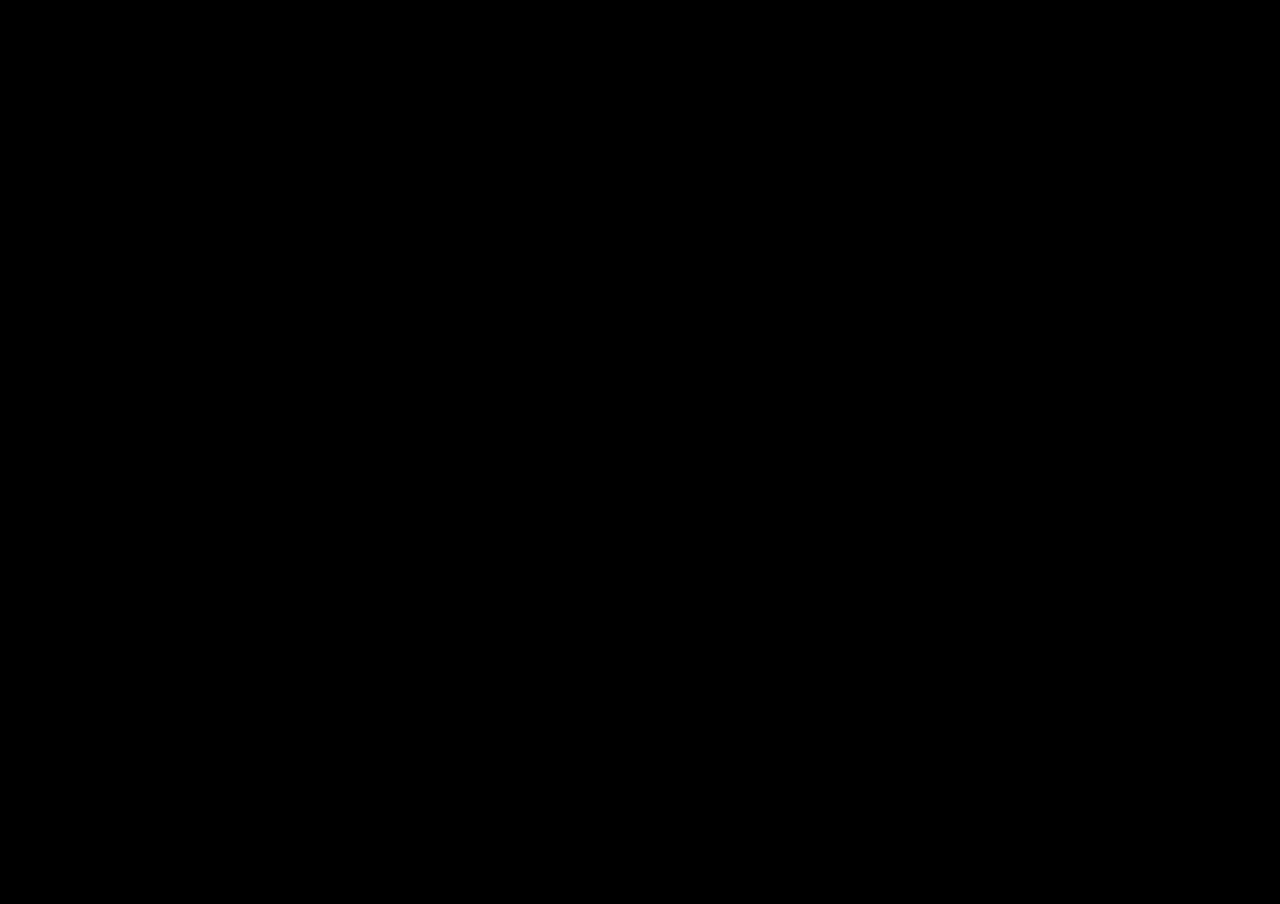
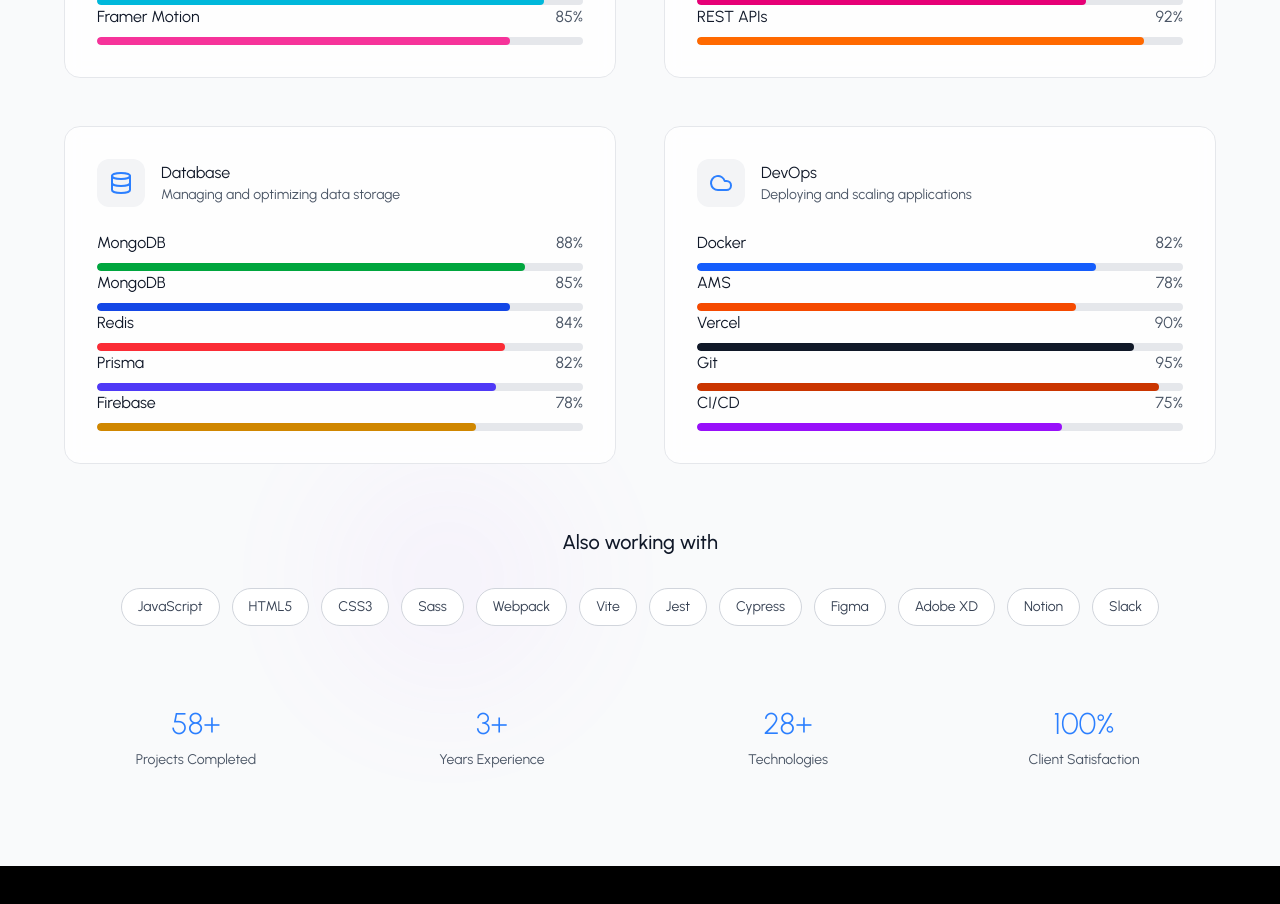
Before and after one commit to PaolaQuintanilla/devfolio, a React (Vite) app: page / in a window 1280 px wide. Shown: the part 1400-2304 px from the top of the page. Before the commit the page ends 2036 px from the top, so only its background shows below. Built offline with nearby package versions, Linux system fonts and the light colour scheme.

Commit message:
add additional Skills and stats

```diff
--- a/src/App.tsx
+++ b/src/App.tsx
@@ -12,7 +12,6 @@
         <SkillsSection />
       </div>
     </ThemeProvider>
-    // 47:50
   );
 };
 
--- a/src/components/Sections/SkillsSection.tsx
+++ b/src/components/Sections/SkillsSection.tsx
@@ -8,10 +8,10 @@
 } from "framer-motion";
 import { useTheme } from "../../context/useTheme";
 import { containerVariants, itemVariants } from "../../utils/helper";
-import { SKILLS_CATEGORY } from "../../utils/data";
+import { SKILLS_CATEGORY, STATS, TECH_STACK } from "../../utils/data";
 
 export const SkillsSection = () => {
-  const { isDarkmode } = useTheme();
+  const { isDarkMode } = useTheme();
   const sectionRef = useRef(null);
   const isInView = useInView(sectionRef, { once: true, margin: "-100px" });
 
@@ -39,19 +39,19 @@
       ref={sectionRef}
       id="skills"
       className={`py-24 px-6 ${
-        isDarkmode ? "bg-gray-950 text-white" : "bg-gray-50 text-gray-900"
+        isDarkMode ? "bg-gray-950 text-white" : "bg-gray-50 text-gray-900"
       } relative overflow-hidden`}
     >
       {/* Background elements */}
       <motion.div style={{ y }} className="absolute inset-0 overflow-hidden">
         <div
           className={`absolute top-40 right-1/4 w-72 h-72 rounded-full blur-3xl opacity-5 ${
-            isDarkmode ? "bg-blue-500" : "bg-blue-400"
+            isDarkMode ? "bg-blue-500" : "bg-blue-400"
           }`}
         />
         <div
           className={`absolute bottom-40 left-1/4 w-64 h-64 rounded-full blur-3xl opacity-5 ${
-            isDarkmode ? "bg-purple-500" : "bg-purple-400"
+            isDarkMode ? "bg-purple-500" : "bg-purple-400"
           }`}
         />
       </motion.div>
@@ -67,7 +67,7 @@
           <motion.div
             variants={itemVariants as Variants}
             className={`text-sm uppercase tracking-widest ${
-              isDarkmode ? "text-gary-500" : "text-gray-600"
+              isDarkMode ? "text-gary-500" : "text-gray-600"
             } mb-4`}
           >
             Technical Expertise
@@ -82,7 +82,7 @@
           <motion.p
             variants={itemVariants as Variants}
             className={`text-xl ${
-              isDarkmode ? "text-gray-400" : "text-gray-600"
+              isDarkMode ? "text-gray-400" : "text-gray-600"
             } max-w-2xl mx-auto font-light`}
           >
             A comprehensive toolkit for building modern, scalable web
@@ -94,14 +94,131 @@
           initial="hidden"
           animate={isInView ? "visible" : "hidden"}
           variants={containerVariants}
-          className=""
+          className="grid md:grid-cols-2 gap-8 lg:gap-12"
         >
           {SKILLS_CATEGORY.map((category, categoryIndex) => (
             <motion.div
               key={category.title}
               variants={itemVariants as Variants}
-              className={``}
-            ></motion.div>
+              className={`p-8 rounded-2xl border ${
+                isDarkMode
+                  ? "bg-gray-900/50 border-gray-800 backdrop-blur-sm"
+                  : "bg-white/80 border-gray-200 backdrop-blur-sm"
+              }`}
+            >
+              {/* Category header */}
+              <div className="flex items-center mb-6">
+                <div
+                  className={`p-3 rounded-xl ${
+                    isDarkMode ? "bg-gray-800" : "bg-gray-100"
+                  } mr-4`}
+                >
+                  <category.icon size={24} className="text-blue-500" />
+                </div>
+                <div>
+                  <h3 className="">{category.title}</h3>
+                  <p
+                    className={`text-sm ${
+                      isDarkMode ? "text-gray-400" : "text-gray-600"
+                    }`}
+                  >
+                    {category.description}
+                  </p>
+                </div>
+              </div>
+              <div>
+                {category.skills.map((skill, skillIndex) => (
+                  <div key={skill.name} className="group">
+                    <div className="flex justify-between items-center mb-2">
+                      <span className="">{skill.name}</span>
+                      <span
+                        className={`text-x s ${
+                          isDarkMode ? "text-gray-500" : "text-gray-600"
+                        }`}
+                      >
+                        {skill.level}%
+                      </span>
+                    </div>
+                    <div
+                      className={`h-2 rounded-full overflow-hidden ${
+                        isDarkMode ? "bg-gray-800" : "bg-gray-200"
+                      } `}
+                    >
+                      <motion.div
+                        variants={skillBarVariants as Variants}
+                        initial="hidden"
+                        animate={isInView ? "visible" : "hidden"}
+                        custom={skill.level}
+                        className={`h-full ${skill.color} rounded-full relative`}
+                      >
+                        <div className="absolute inset-0 bg-white/20 rounded-full opacity-0 group-hover:opacity-100 transition-opacity duration-300" />
+                      </motion.div>
+                    </div>
+                  </div>
+                ))}
+              </div>
+            </motion.div>
+          ))}
+        </motion.div>
+
+        {/* Additional Skills */}
+        <motion.div
+          initial="hidden"
+          animate={isInView ? "visible" : "hidden"}
+          variants={containerVariants}
+          className="mt-16"
+        >
+          <motion.div
+            variants={itemVariants as Variants}
+            className="text-center mb-8"
+          >
+            <h3 className="text-xl font-medium">Also working with</h3>
+          </motion.div>
+
+          <motion.div
+            variants={itemVariants as Variants}
+            className="flex flex-wrap justify-center gap-3"
+          >
+            {TECH_STACK.map((tech, index) => (
+              <motion.span
+                key={tech}
+                whileHover={{ y: -2, scale: 1.05 }}
+                className={`px-4 py-2 border rounded-full text-sm transition-all duration-300 ${
+                  isDarkMode
+                    ? "bg-gray-900 border-gray-700 text-gray-300 hover:border-gray-600"
+                    : "bg-white border-gray-300 text-gray-700 hover:border-gray-400"
+                }`}
+              >
+                {tech}
+              </motion.span>
+            ))}
+          </motion.div>
+        </motion.div>
+
+        {/* Stats */}
+        <motion.div
+          initial={"hidden"}
+          animate={isInView ? "visible" : "hidden"}
+          variants={containerVariants}
+          className="mt-20 grid grid-cols-2 md:grid-cols-4 gap-8"
+        >
+          {STATS.map((stat, key) => (
+            <motion.div
+              key={stat.label}
+              variants={itemVariants as Variants}
+              className="text-center"
+            >
+              <div className="text-2xl md:text-3xl font-light text-blue-500 mb-2">
+                {stat.number}
+              </div>
+              <div
+                className={`text-sm ${
+                  isDarkMode ? "text-gray-400" : "text-gray-600"
+                }`}
+              >
+                {stat.label}
+              </div>
+            </motion.div>
           ))}
         </motion.div>
       </div>
--- a/src/utils/data.ts
+++ b/src/utils/data.ts
@@ -10,7 +10,7 @@
   // Zap,
   Database,
   Server,
-  // Cloud,
+  Cloud,
   // Mail,
   // MapPin,
   // Phone,
@@ -34,7 +34,7 @@
     skills: [
       { name: "React", level: 95, color: "bg-blue-500" },
       { name: "TypeScript", level: 90, color: "bg-blue-600" },
-      { name: "Next.js", level: 88, color: "bg-gray-800" },
+      { name: "Next.js", level: 88, color: "bg-gray-700" },
       { name: "Tailwind CSS", level: 92, color: "bg-cyan-500" },
       { name: "Framer Motion", level: 85, color: "bg-pink-500" },
     ],
@@ -65,7 +65,7 @@
   },
   {
     title: "DevOps",
-    icon: "Cloud",
+    icon: Cloud,
     description: "Deploying and scaling applications",
     skills: [
       {
```
Also changed, not shown: src/components/Sections/ProjectsSection.tsx (added).
